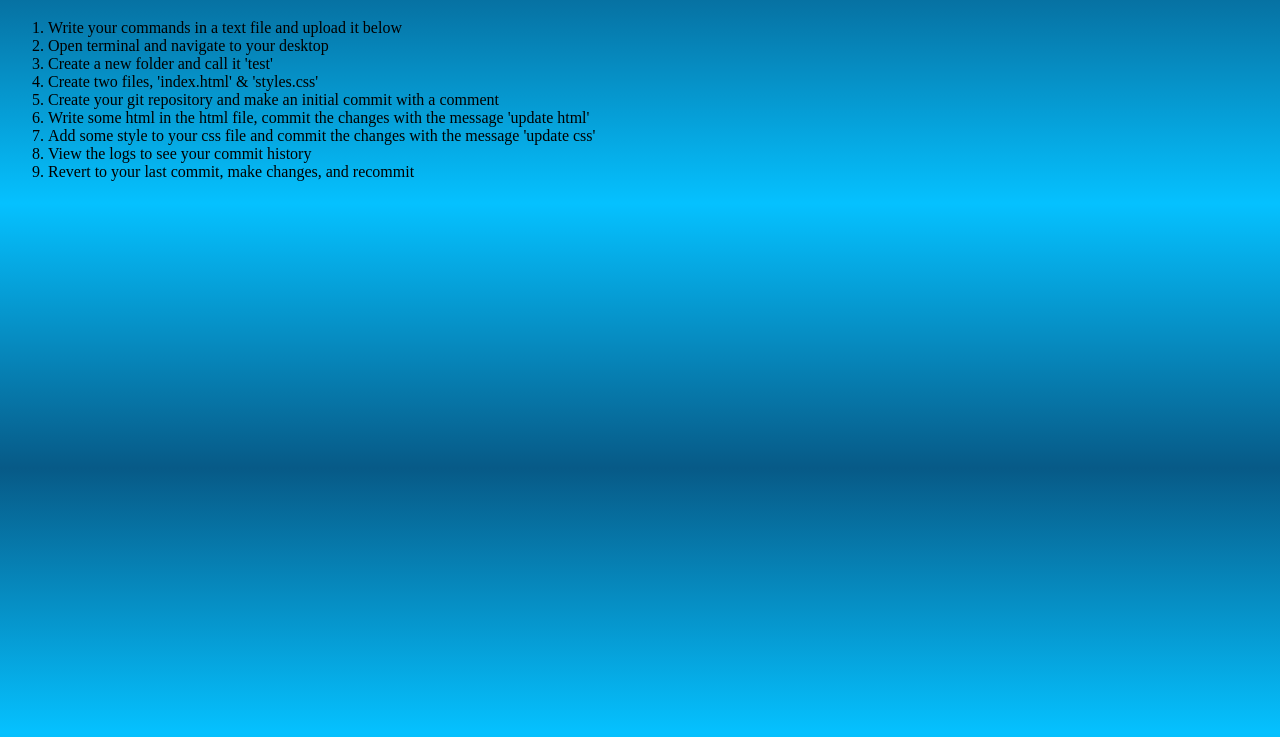
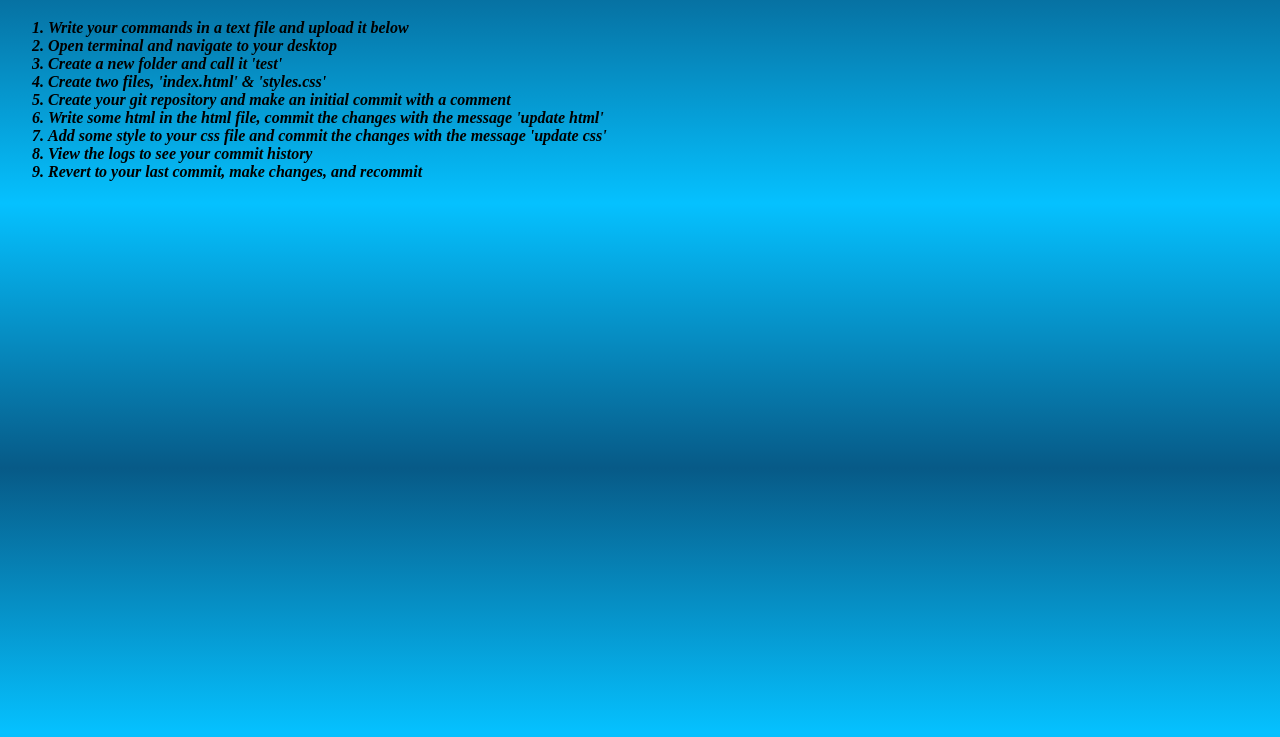
Before and after one commit to Jeff-Schafer/Assignment-II-Learning-to-Commit_-clone-, a plain HTML site: page index.html in a window 1280 px wide. Shown: the part 61-798 px from the top of the page. Drawn offline with Linux system fonts and the light colour scheme.

Commit message:
update css

```diff
--- a/styles.css
+++ b/styles.css
@@ -1,3 +1,7 @@
 body {
-    background: linear-gradient(180deg, #075A87 0%, #05c1ff 50%, #075A87 100%);
+ background: linear-gradient(180deg, #075A87 0%, #05c1ff 50%, #075A87 100%);
 }
+li {
+ font-weight: bold;
+ font-style: italic;
+}
```
